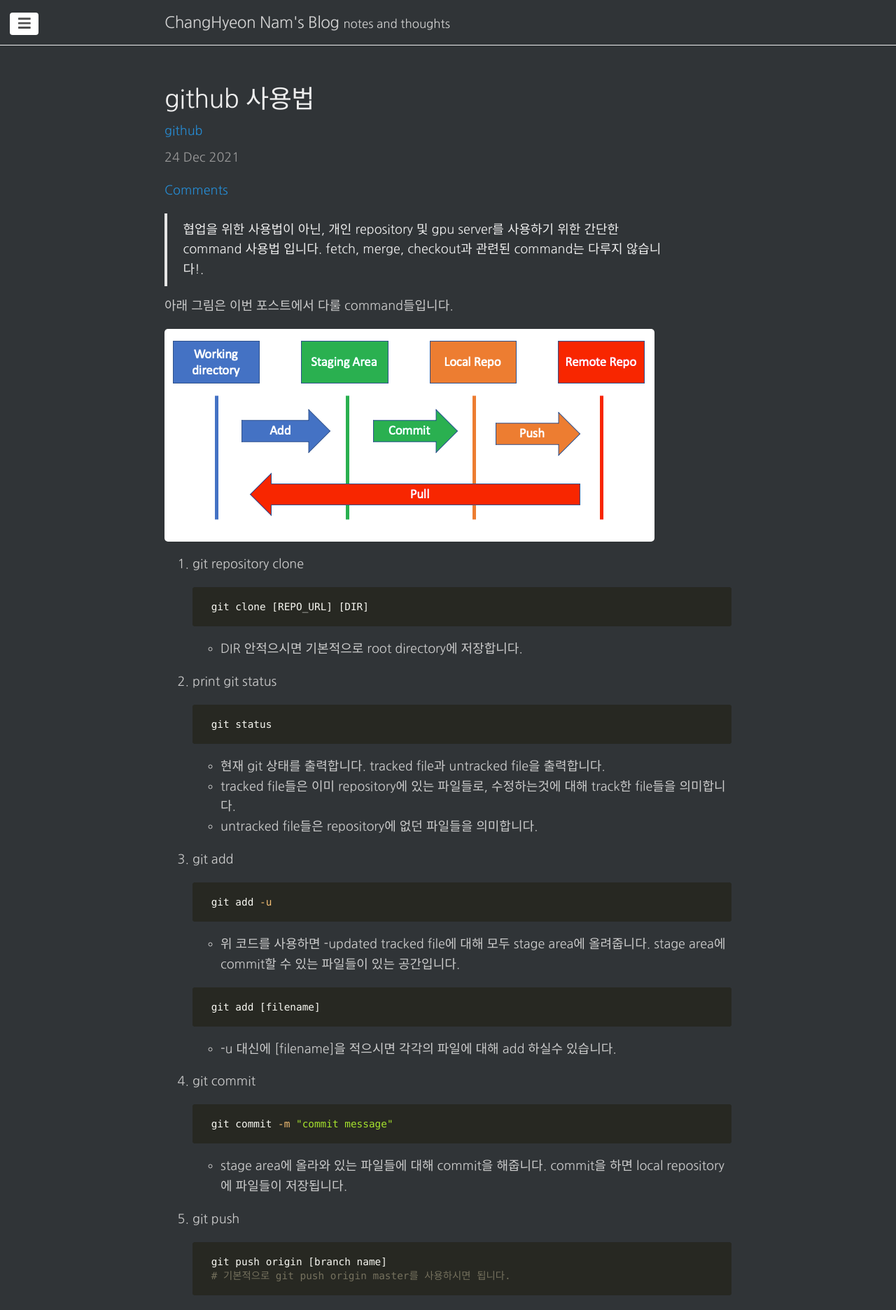
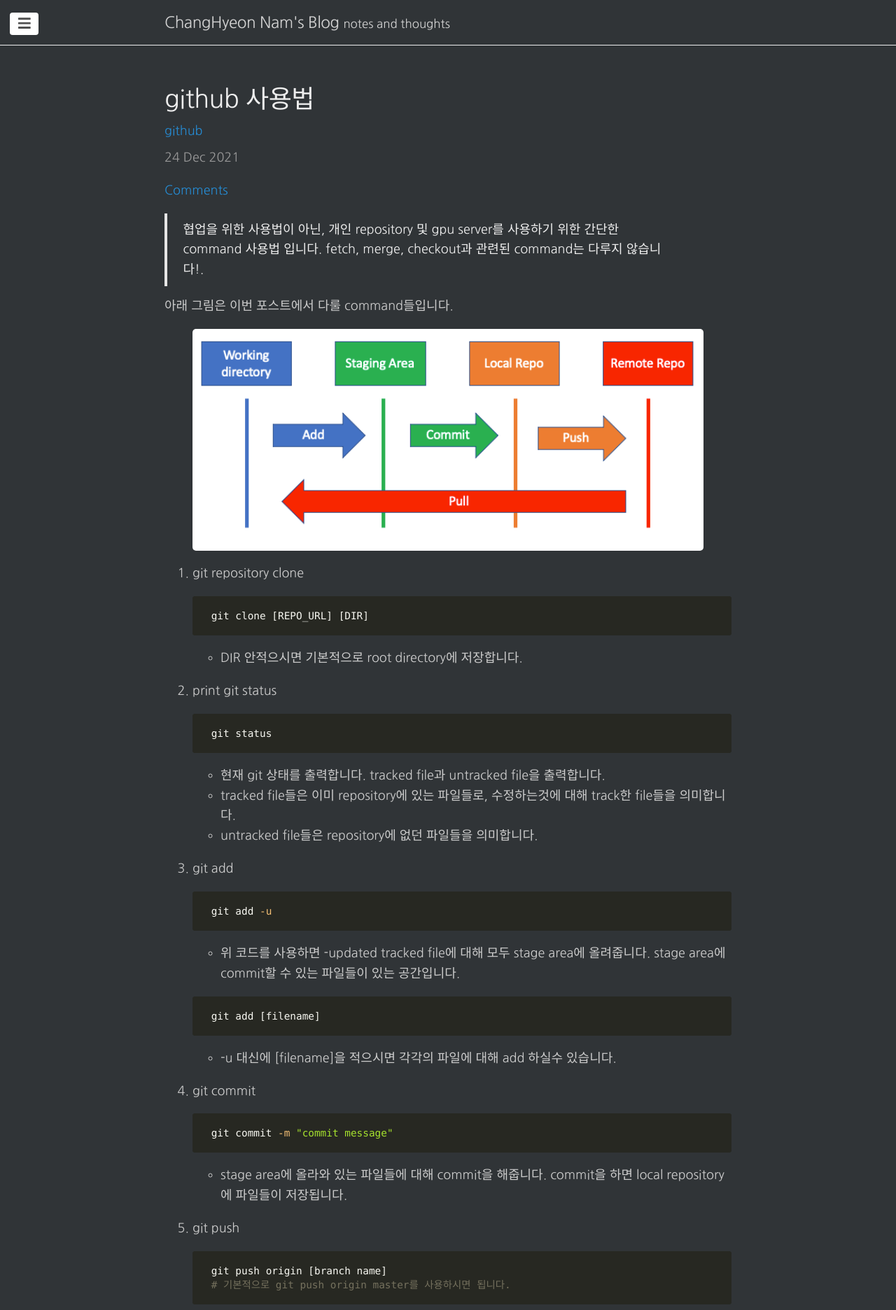
Before and after one commit to changhyeonnam/changhyeonnam.github.io, a Jekyll site: the page built from _posts/2021/2021-12-24-github_manual.md, in a window 1280 px wide. Shown: the top 1872 px of the page at 70% size. Built offline with Jekyll 4.4.1, drawn with Linux system fonts in a browser that asks for light colours; nearby versions of some CDN libraries; comment, search, counter and statistics services are not loaded.

Commit message:
update github_manual.md

```diff
--- a/_posts/2021/2021-12-24-github_manual.md
+++ b/_posts/2021/2021-12-24-github_manual.md
@@ -14,9 +14,11 @@
 
 아래 그림은 이번 포스트에서 다룰 command들입니다.
 
-![Untitled](/images/2021/github/github.png)
-
-
+<div class="center">
+  <figure>
+    <a href="/images/2021/github/github.png"><img src="/images/2021/github/github.png" width="800"  ></a>
+  </figure>
+</div>
 
 1. git repository clone
 
```
